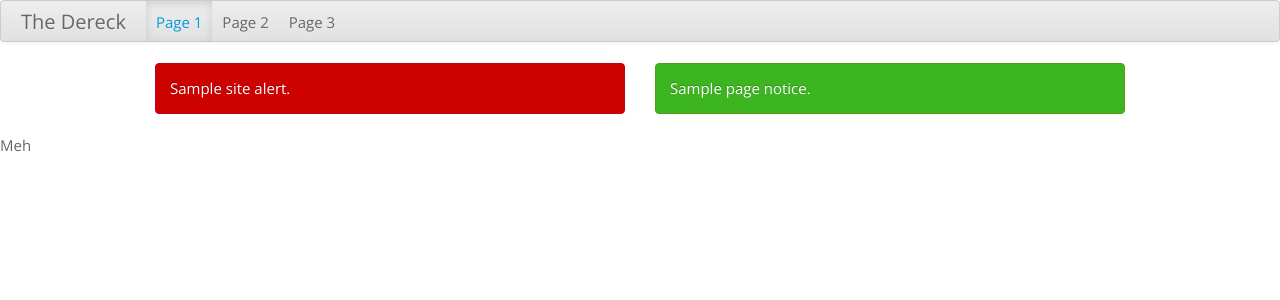
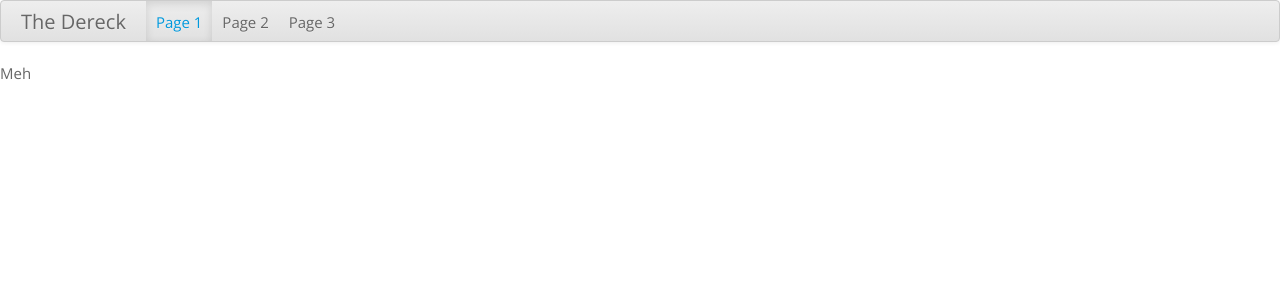
Before and after one commit to thedereck/thedereck.github.com, a Jekyll site: the page built from index.html, in a window 1280 px wide. Shown: the top 300 px of the page. Built offline with Jekyll 4.4.1, drawn with Linux system fonts in a browser that asks for light colours.

Commit message:
testing alerts and notices.

```diff
--- a/_config.yml
+++ b/_config.yml
@@ -1,7 +1,7 @@
 name: The Dereck
 brand: The Dereck
 
-alert: Sample site alert.
+alert: false
 notice: false
 
 bootstrap_css: spacelab.bootstrap.min.css
--- a/index.html
+++ b/index.html
@@ -1,7 +1,6 @@
 ---
 layout: page
 title: The Dereck
-notice: Sample page notice.
 ---
 
 Meh
```
